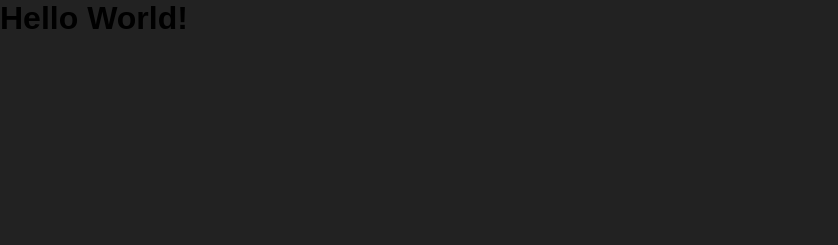
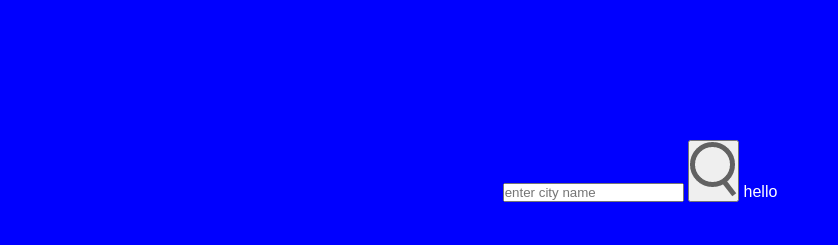
Before and after one commit to BenWilliams89/Weather-app, a plain HTML site: page index.html in a window 1280 px wide. Shown: the whole page, without its empty margins (0-838 px from the left). Drawn offline with Linux system fonts and the light colour scheme.

Commit message:
Add card div and styled in CSS

```diff
--- a/assets/css/style.css
+++ b/assets/css/style.css
@@ -7,5 +7,16 @@
 }
 
 body {
-background-color: #222;
+background-color: blue;
 }
+
+.card {
+    width: 90%;
+    max-width: 470px;
+    /*background-color: linear-gradient(135deg, #00feba, #5b548a);*/
+    color: #fff;
+    margin: 100px auto 0;
+    border-radius: 20px;
+    padding: 40px 35px;
+    text-align: center;
+}
--- a/index.html
+++ b/index.html
@@ -8,7 +8,14 @@
 </head>
 <body>
 
-<h1>Hello World!</h1>
+<div class="card">
+    <div class="search">
+        <input type="text" placeholder="enter city name" spellcheck="false">
+        <button><img src="assets/images/search.png">
+        </button>
+        hello
+    </div>
+</div>
 
 
 
```
